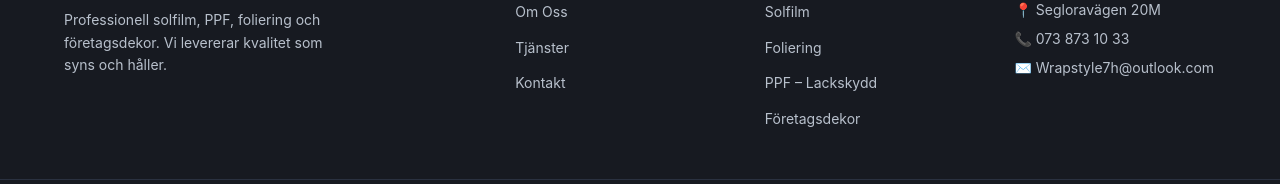
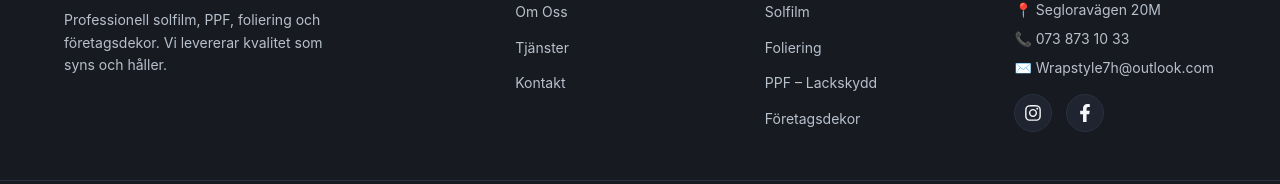
Before and after one commit to 0Hilal0/Wrapstyle7h-website, a React (Vite) app in the folder Website/: page /tjanster in a window 1280 px wide. Shown: the part 1143-1327 px from the top of the page. Built offline with nearby package versions, Linux system fonts and the light colour scheme.

Commit message:
added social link and icons

```diff
--- a/Website/src/components/Footer.jsx
+++ b/Website/src/components/Footer.jsx
@@ -1,4 +1,5 @@
 import { Link, useNavigate } from "react-router-dom";
+import { FaInstagram, FaFacebookF } from "react-icons/fa";
 import "../style/Footer.css";
 
 function Footer() {
@@ -23,28 +24,46 @@ function Footer() {
   return (
     <footer className="footer">
       <div className="footer-container">
-
         <div className="footer-brand">
-          <Link to="/" className="footer-logo">Wrapstyle 7H</Link>
-          <p>Professionell solfilm, PPF, foliering och företagsdekor. Vi levererar kvalitet som syns och håller.</p>
+          <Link to="/" className="footer-logo">
+            Wrapstyle 7H
+          </Link>
+          <p>
+            Professionell solfilm, PPF, foliering och företagsdekor. Vi
+            levererar kvalitet som syns och håller.
+          </p>
         </div>
 
         <div className="footer-links">
           <h4>Navigering</h4>
           <ul>
-            <li><button onClick={goToAbout}>Om Oss</button></li>
-            <li><Link to="/tjanster">Tjänster</Link></li>
-            <li><button onClick={goToContact}>Kontakt</button></li>
+            <li>
+              <button onClick={goToAbout}>Om Oss</button>
+            </li>
+            <li>
+              <Link to="/tjanster">Tjänster</Link>
+            </li>
+            <li>
+              <button onClick={goToContact}>Kontakt</button>
+            </li>
           </ul>
         </div>
 
         <div className="footer-links">
           <h4>Tjänster</h4>
           <ul>
-            <li><Link to="/tjanster/solfilm">Solfilm</Link></li>
-            <li><Link to="/tjanster/foliering">Foliering</Link></li>
-            <li><Link to="/tjanster/ppf">PPF – Lackskydd</Link></li>
-            <li><Link to="/tjanster/foretagsdekor">Företagsdekor</Link></li>
+            <li>
+              <Link to="/tjanster/solfilm">Solfilm</Link>
+            </li>
+            <li>
+              <Link to="/tjanster/foliering">Foliering</Link>
+            </li>
+            <li>
+              <Link to="/tjanster/ppf">PPF – Lackskydd</Link>
+            </li>
+            <li>
+              <Link to="/tjanster/foretagsdekor">Företagsdekor</Link>
+            </li>
           </ul>
         </div>
 
@@ -53,12 +72,34 @@ function Footer() {
           <p>📍 Segloravägen 20M</p>
           <p>📞 073 873 10 33</p>
           <p>✉️ Wrapstyle7h@outlook.com</p>
+
+          <div className="footer-socials">
+            <a
+              href="https://www.instagram.com/wrapstyle7h"
+              target="_blank"
+              rel="noopener noreferrer"
+              aria-label="Instagram"
+            >
+              <FaInstagram />
+            </a>
+
+            <a
+              href="https://www.facebook.com/wrapstyle7h"
+              target="_blank"
+              rel="noopener noreferrer"
+              aria-label="Facebook"
+            >
+              <FaFacebookF />
+            </a>
+          </div>
         </div>
-
       </div>
 
       <div className="footer-bottom">
-        <p>© {new Date().getFullYear()} Wrapstyle 7H. Alla rättigheter förbehållna.</p>
+        <p>
+          © {new Date().getFullYear()} Wrapstyle 7H. Alla rättigheter
+          förbehållna.
+        </p>
       </div>
     </footer>
   );
--- a/Website/src/style/Footer.css
+++ b/Website/src/style/Footer.css
@@ -14,7 +14,6 @@
   gap: 48px;
 }
 
-/* Brand */
 .footer-brand .footer-logo {
   font-size: 1.1rem;
   font-weight: 700;
@@ -22,6 +21,7 @@
   letter-spacing: 0.02em;
   display: inline-block;
   margin-bottom: 12px;
+  text-decoration: none;
 }
 
 .footer-brand p {
@@ -31,7 +31,6 @@
   max-width: 280px;
 }
 
-/* Links */
 .footer-links h4,
 .footer-contact h4 {
   font-size: 0.75rem;
@@ -61,6 +60,7 @@
   cursor: pointer;
   transition: color 0.2s ease;
   text-decoration: none;
+  font-family: inherit;
 }
 
 .footer-links ul li a:hover,
@@ -68,7 +68,6 @@
   color: var(--text);
 }
 
-/* Contact */
 .footer-contact p {
   font-size: 0.875rem;
   color: var(--text-secondary);
@@ -76,7 +75,32 @@
   line-height: 1.5;
 }
 
-/* Bottom */
+.footer-socials {
+  display: flex;
+  gap: 14px;
+  margin-top: 16px;
+}
+
+.footer-socials a {
+  width: 38px;
+  height: 38px;
+  border: 1px solid var(--border);
+  border-radius: 50%;
+  color: var(--text);
+  background: var(--surface-2);
+  display: flex;
+  align-items: center;
+  justify-content: center;
+  font-size: 18px;
+  transition: color 0.2s ease, border-color 0.2s ease, transform 0.2s ease;
+}
+
+.footer-socials a:hover {
+  color: var(--accent);
+  border-color: var(--accent);
+  transform: translateY(-2px);
+}
+
 .footer-bottom {
   margin-top: 48px;
   padding: 20px 24px;
@@ -90,7 +114,6 @@
   margin: 0;
 }
 
-/* Responsive */
 @media (max-width: 900px) {
   .footer-container {
     grid-template-columns: 1fr 1fr;
--- a/package.json
+++ b/package.json
@@ -1,6 +1,7 @@
 {
   "dependencies": {
     "@emailjs/browser": "^4.4.1",
+    "react-icons": "^5.6.0",
     "react-router-dom": "^7.13.2"
   }
 }
```
Also changed, not shown: 1 other file (tests, documents, lock files or other folders).
